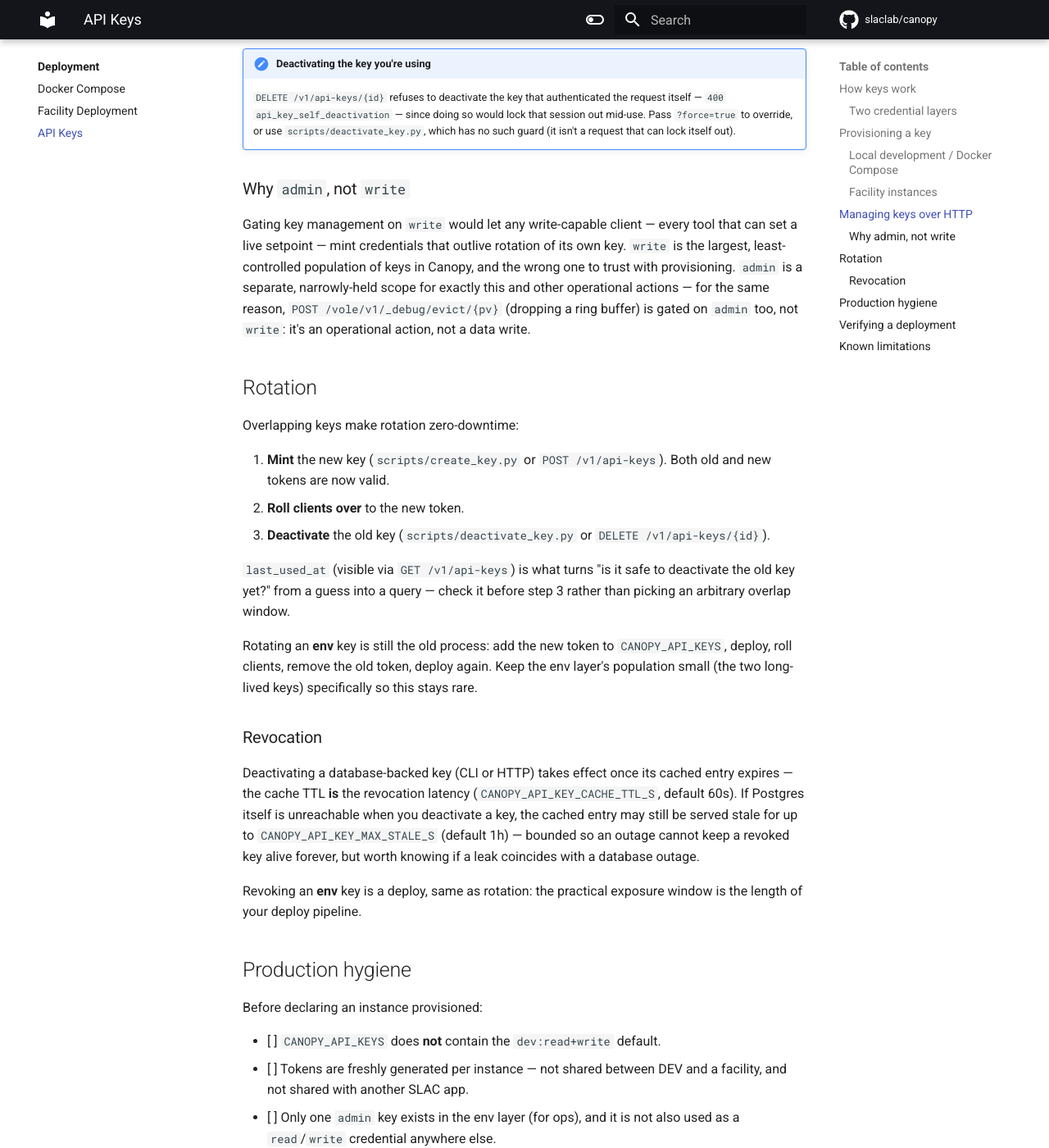
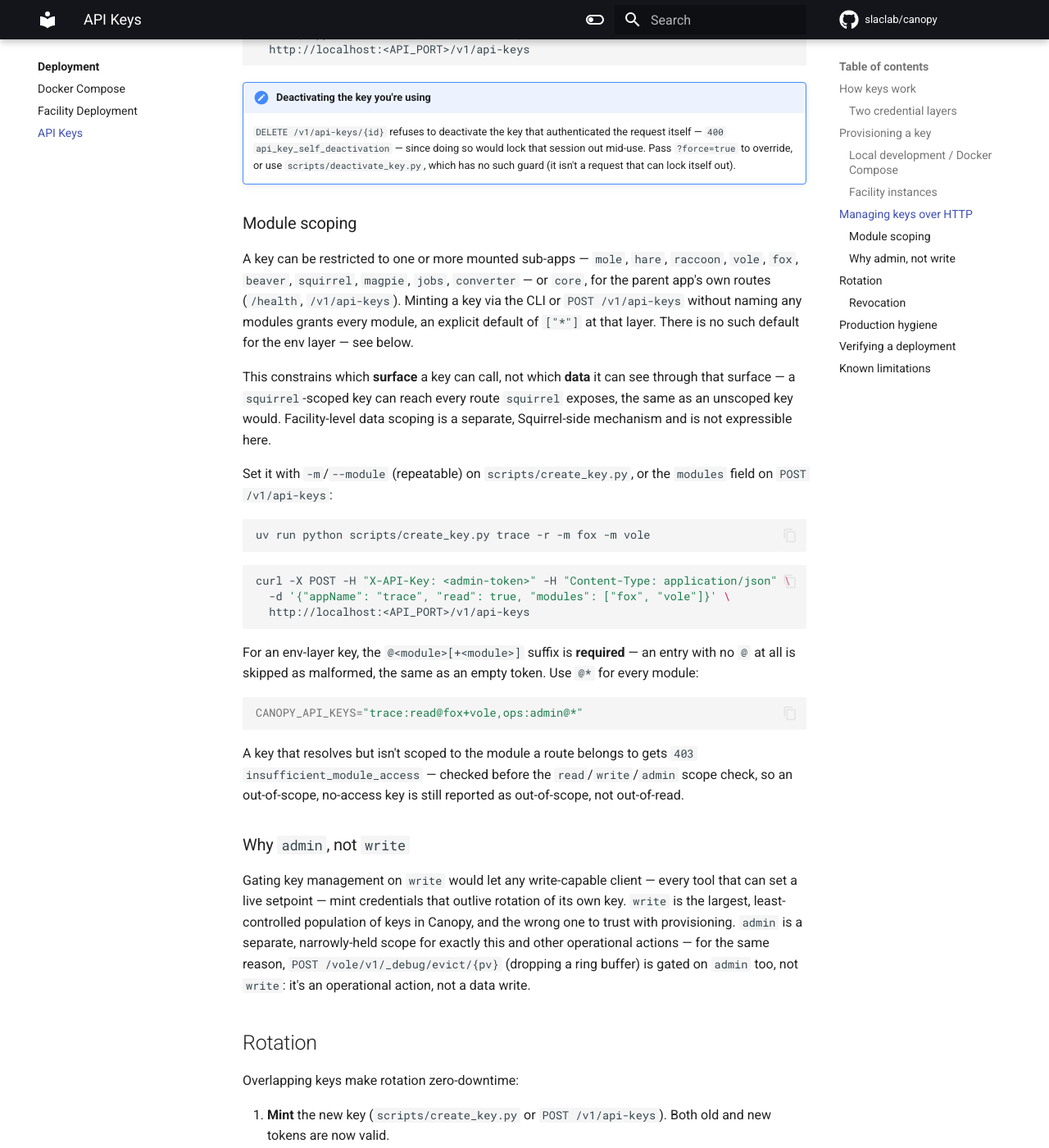
Before and after one commit to slaclab/canopy, an MkDocs documentation site: the page built from docs/deployment/api-keys.md, in a window 1280 px wide and 1400 px high, scrolled down 3155 px. Shown: the whole window at 82% size. Built offline with MkDocs 1.6.1 and Material for MkDocs 9.7.7, drawn with Linux system fonts in a browser that asks for light colours; comment, search, counter and statistics services are not loaded; some of the changed text lies outside the part shown.

Commit message:
Docs and example config files

````diff
--- a/docs/deployment/api-keys.md
+++ b/docs/deployment/api-keys.md
@@ -19,6 +19,9 @@ Every key carries three independent scopes:
 cannot itself read a PV is a better credential for a provisioning tool than one
 that can do everything. A `write` key cannot mint or revoke keys; only `admin`
 can.
+
+Independently, every key also carries a **module scope** — see
+[Module scoping](#module-scoping) below.
 
 Clients send the token in the `X-API-Key` header. WebSocket endpoints also
 accept `?api_key=<token>` for browsers that cannot set headers on a WebSocket
@@ -62,7 +65,7 @@ rather than a special break-glass case.
 ### Local development / Docker Compose
 
 `.env` / `docker/.env` carry `CANOPY_API_KEYS`; `docker-compose.yml` defaults it
-to `dev:read+write` when unset. Fine for a laptop, never for a shared host.
+to `dev:read+write@*` when unset. Fine for a laptop, never for a shared host.
 Everything else — the working set of keys for local testing — is easiest to
 manage through the CLI once `CANOPY_DATABASE_URL` points somewhere real:
 
@@ -96,7 +99,7 @@ The env layer's two long-lived keys still live in the per-instance
 ```json
 {
   "_shared": {
-    "CANOPY_API_KEYS": "<display-read-token>:read,<ops-admin-token>:admin"
+    "CANOPY_API_KEYS": "<display-read-token>:read@*,<ops-admin-token>:admin@*"
   }
 }
 ```
@@ -137,6 +140,46 @@ curl -X POST -H "X-API-Key: <admin-token>" -H "Content-Type: application/json" \
     would lock that session out mid-use. Pass `?force=true` to override, or use
     `scripts/deactivate_key.py`, which has no such guard (it isn't a request
     that can lock itself out).
+
+### Module scoping
+
+A key can be restricted to one or more mounted sub-apps — `mole`, `hare`,
+`raccoon`, `vole`, `fox`, `beaver`, `squirrel`, `magpie`, `jobs`, `converter`
+— or `core`, for the parent app's own routes (`/health`, `/v1/api-keys`).
+Minting a key via the CLI or `POST /v1/api-keys` without naming any modules
+grants every module, an explicit default of `["*"]` at that layer. There is no
+such default for the env layer — see below.
+
+This constrains which **surface** a key can call, not which **data** it can
+see through that surface — a `squirrel`-scoped key can reach every route
+`squirrel` exposes, the same as an unscoped key would. Facility-level data
+scoping is a separate, Squirrel-side mechanism and is not expressible here.
+
+Set it with `-m`/`--module` (repeatable) on `scripts/create_key.py`, or the
+`modules` field on `POST /v1/api-keys`:
+
+```bash
+uv run python scripts/create_key.py trace -r -m fox -m vole
+```
+
+```bash
+curl -X POST -H "X-API-Key: <admin-token>" -H "Content-Type: application/json" \
+  -d '{"appName": "trace", "read": true, "modules": ["fox", "vole"]}' \
+  http://localhost:<API_PORT>/v1/api-keys
+```
+
+For an env-layer key, the `@<module>[+<module>]` suffix is **required** — an
+entry with no `@` at all is skipped as malformed, the same as an empty token.
+Use `@*` for every module:
+
+```bash
+CANOPY_API_KEYS="trace:read@fox+vole,ops:admin@*"
+```
+
+A key that resolves but isn't scoped to the module a route belongs to gets
+`403` `insufficient_module_access` — checked before the `read`/`write`/`admin`
+scope check, so an out-of-scope, no-access key is still reported as
+out-of-scope, not out-of-read.
 
 ### Why `admin`, not `write`
 
@@ -184,7 +227,7 @@ window is the length of your deploy pipeline.
 
 Before declaring an instance provisioned:
 
-- [ ] `CANOPY_API_KEYS` does **not** contain the `dev:read+write` default.
+- [ ] `CANOPY_API_KEYS` does **not** contain the `dev:read+write@*` default.
 - [ ] Tokens are freshly generated per instance — not shared between DEV and a
       facility, and not shared with another SLAC app.
 - [ ] Only one `admin` key exists in the env layer (for ops), and it is not
@@ -199,7 +242,7 @@ The startup log reports what the env layer loaded, without ever printing a
 token:
 
 ```
-Registered 2 API key(s) from CANOPY_API_KEYS (1 read, 0 write, 1 admin)
+Registered 2 API key(s) from CANOPY_API_KEYS (1 read, 0 write, 1 admin, 0 module-scoped)
 ```
 
 An empty env layer is not itself a problem — it just means every key comes
@@ -236,12 +279,11 @@ curl -H "X-API-Key: <admin-token>" http://localhost:<API_PORT>/v1/api-keys
 ```
 
 A key with the wrong scope returns `403` with code `insufficient_read_access`,
-`insufficient_write_access`, or `insufficient_admin_access` — distinguishing
-"unknown token" (`401`) from "known token, not allowed here" (`403`).
+`insufficient_write_access`, `insufficient_admin_access`, or (see
+[Module scoping](#module-scoping)) `insufficient_module_access` —
+distinguishing "unknown token" (`401`) from "known token, not allowed here"
+(`403`).
 
 ## Known limitations
 
 - Keys have no expiration (`expires_at`) — nothing enforces one today.
-- A key is not scoped to a specific module: a key with `read` works against
-  Mole, Hare, Vole, Fox, and every other sub-app alike. Per-module scoping
-  (e.g. a Squirrel-only key) is a planned, purely additive follow-up.
````
Also changed, not shown: 3 other files.
